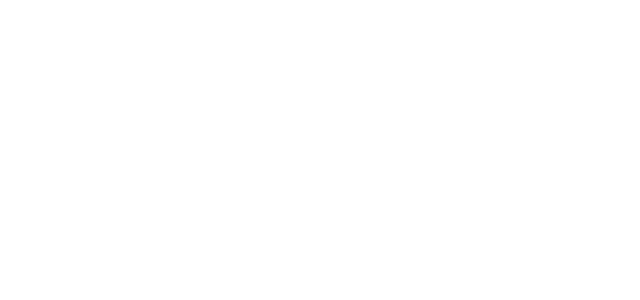
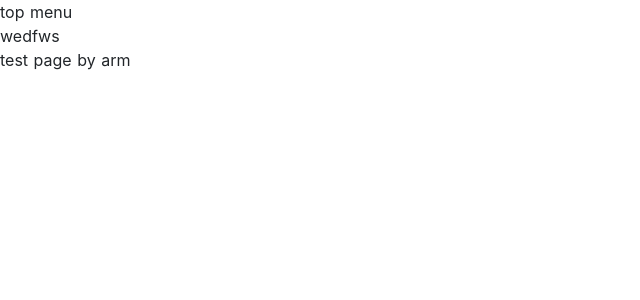
Before and after one commit to nick7888/Shortcut, a Nuxt app: page /test in a window 1280 px wide. Before the commit this address had no page. Shown: the top 300 px of the page, without its empty margins (0-640 px from the left). Built offline with nearby package versions, Linux system fonts and the light colour scheme.

Commit message:
test page / install scss

```diff
--- /dev/null
+++ b/components/Menu.vue
@@ -0,0 +1,17 @@
+<template>
+  <div>
+    wedfws
+  </div>
+</template>
+
+<script>
+export default {
+  created() {
+    console.log('menu')
+  }
+}
+</script>
+
+<style>
+
+</style>
--- a/layouts/default.vue
+++ b/layouts/default.vue
@@ -1,9 +1,18 @@
 <template>
   <div>
+    <menu-app />
     <nuxt />
   </div>
 </template>
+<script>
+import MenuApp from '~/components/Menu'
 
+export default {
+  components: {
+    MenuApp
+  }
+}
+</script>
 <style>
 html {
   font-family: 'Source Sans Pro', -apple-system, BlinkMacSystemFont, 'Segoe UI',
--- /dev/null
+++ b/layouts/topMenu.vue
@@ -0,0 +1,23 @@
+<template>
+  <div id="top-menu">
+    top menu
+    <menu-app/>
+    <nuxt />
+  </div>
+</template>
+
+<script>
+import MenuApp from '~/components/Menu'
+
+export default {
+  components: {
+    MenuApp
+  }
+}
+</script>
+
+<style scoped lang="scss">
+#top-menu {
+
+}
+</style>
--- a/package.json
+++ b/package.json
@@ -16,6 +16,7 @@
     "cross-env": "^5.2.0",
     "express": "^4.16.4",
     "nuxt": "^2.4.0",
+    "scss": "^0.2.4",
     "vue": "^2.6.10"
   },
   "devDependencies": {
--- a/pages/index.vue
+++ b/pages/index.vue
@@ -5,7 +5,7 @@
       <h1 class="title">
         Shortcut
       </h1>
-      <!-- <h2 class="subtitle">
+      <h2 class="subtitle">
         My best Nuxt.js project
       </h2>
       <div class="links">
@@ -19,7 +19,7 @@
           target="_blank"
           class="button--grey"
         >GitHub</a>
-      </div> -->
+      </div>
     </div>
   </section>
 </template>
--- /dev/null
+++ b/pages/test.vue
@@ -0,0 +1,15 @@
+<template>
+  <div>
+    test page by arm
+  </div>
+</template>
+
+<script>
+export default {
+  layout: 'topMenu',
+}
+</script>
+
+<style>
+
+</style>
```
Also changed, not shown: 1 other file (tests, documents, lock files or other folders).
